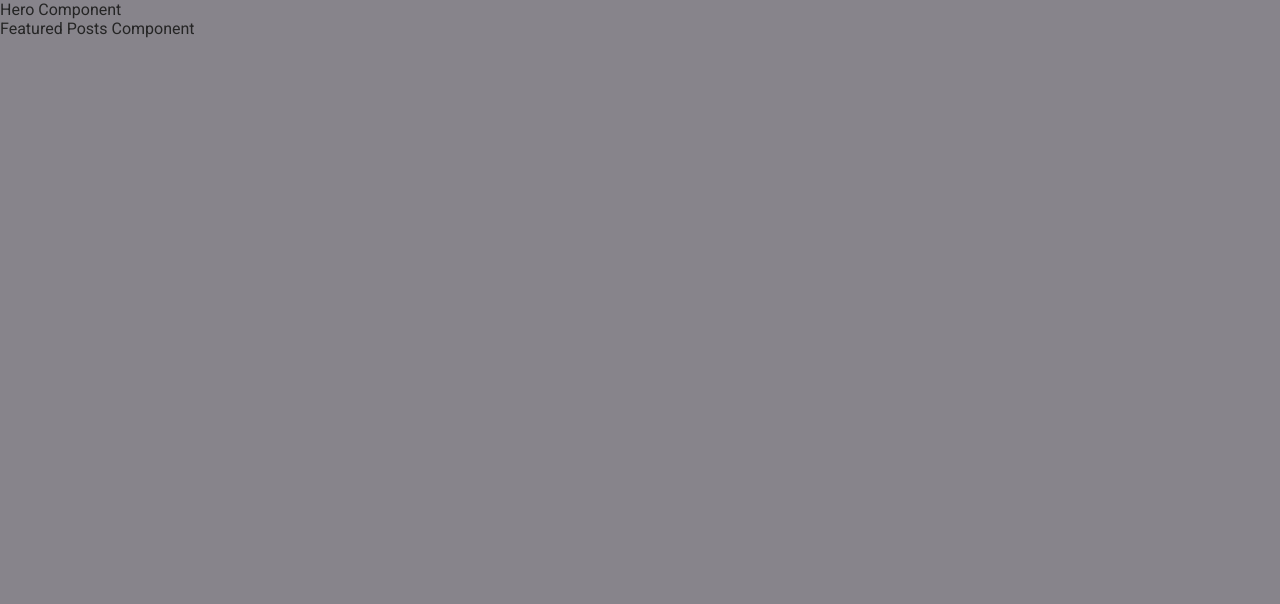
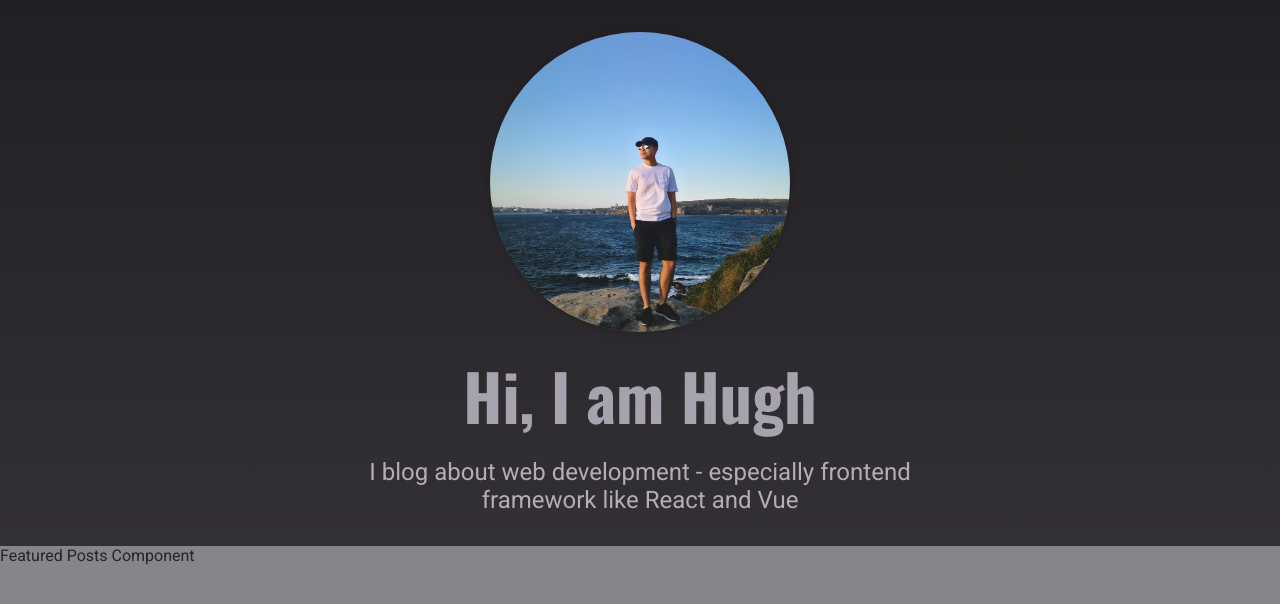
Before and after one commit to LiquidN2/nextjs-blog-2, a Next.js app: page / in a window 1280 px wide. Shown: the top 604 px of the page. Built offline with nearby package versions, Linux system fonts and the light colour scheme.

Commit message:
completed the Hero component

```diff
--- a/components/HomePage/Hero.tsx
+++ b/components/HomePage/Hero.tsx
@@ -1,8 +1,26 @@
 import React from 'react';
+import Image from 'next/image';
+
 import styles from './Hero.module.scss';
 
 const Hero: React.FC = () => {
-  return <div>Hero Component</div>;
+  return (
+    <section className={styles.hero}>
+      <div className={styles.image}>
+        <Image
+          src="/img/site/hugh.jpg"
+          alt="an image showing Hugh"
+          width={300}
+          height={300}
+        />
+      </div>
+      <h1>Hi, I am Hugh</h1>
+      <p>
+        I blog about web development - especially frontend framework like React
+        and Vue
+      </p>
+    </section>
+  );
 };
 
 export default Hero;
```
Also changed, not shown: public/img/site/hugh.jpg (added).
